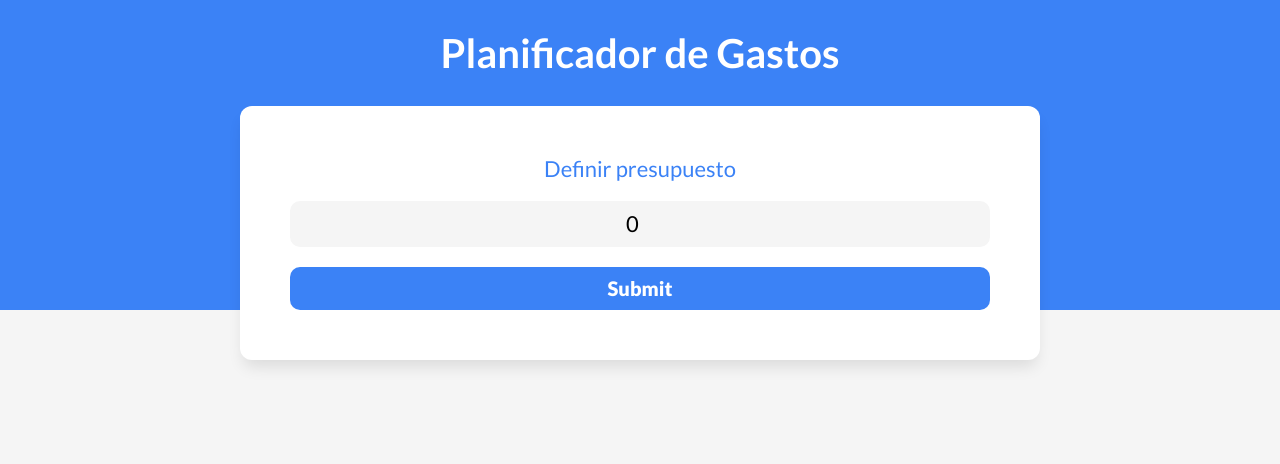
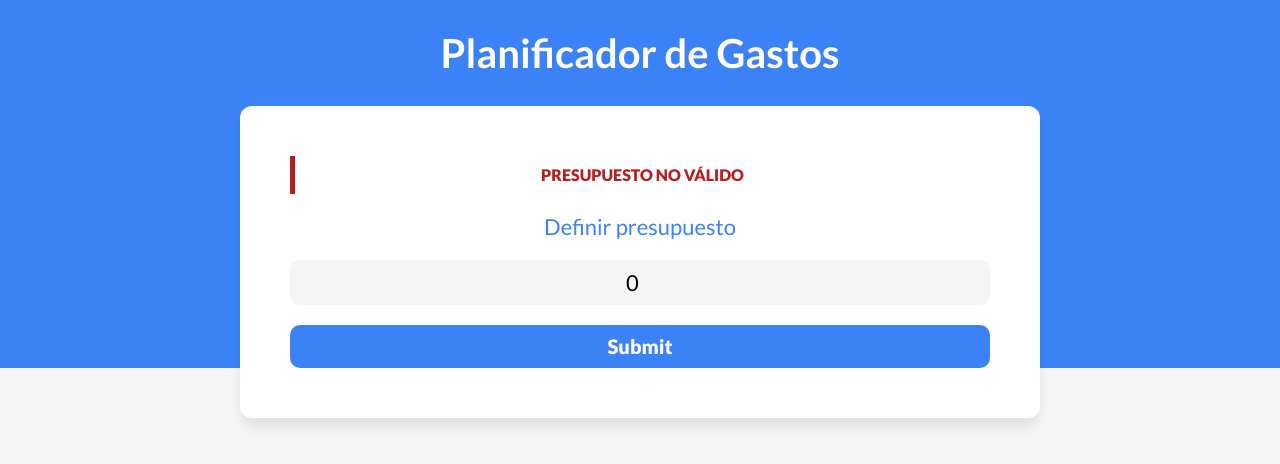
Before and after one commit to anderson2002y/expense-manage, a Vue app: page / in a window 1280 px wide. Both pictures are taken after a click on the input 640 px from the left and 288 px from the top of the page. Shown: the top 464 px of the page. Built offline with nearby package versions, Linux system fonts and the light colour scheme.

Commit message:
feat(alerts): display alerts to the user

```diff
--- a/src/App.vue
+++ b/src/App.vue
@@ -1,5 +1,12 @@
 <script setup>
+  import { ref } from 'vue';
   import Presupuesto from './components/Presupuesto.vue';
+
+  const presupuesto = ref(0);
+
+  const definirPresupuesto = (cantidad) => {
+    presupuesto.value = cantidad;
+  }
 </script>
 
 <template>
@@ -10,8 +17,12 @@
 
       <div class="contenedor-header contenedor sombra">
         <Presupuesto
-
+        v-if="presupuesto ===0"
+          @definir-presupuesto="definirPresupuesto"
         />
+        <p v-else>
+          Presupuesto válido
+        </p>
       </div>
     </header>
 
--- /dev/null
+++ b/src/components/Alerta.vue
@@ -0,0 +1,25 @@
+<template>
+  <div
+    class="alerta"
+  >
+
+  <slot></slot>
+
+  </div>
+</template>
+
+<style scoped>
+
+  .alerta {
+    padding: 1rem;
+    font-weight: 900;
+    text-transform: uppercase;
+    font-size: 1.6rem;
+    text-align: center;
+    background-color: var(--blanco);
+    border-left: .5rem solid #b91c1c;
+    color: #b91c1c;
+    margin-bottom: 2rem ;
+  }
+
+</style>
--- a/src/components/Presupuesto.vue
+++ b/src/components/Presupuesto.vue
@@ -1,13 +1,28 @@
 <script setup>
   import { ref } from 'vue';
+  import Alerta from './Alerta.vue';
 
   const presupuesto = ref(0);
+  const error = ref('');
+
+  const emit = defineEmits([
+    'definir-presupuesto',
+  ]);
 
   const definirPresupuesto = () => {
-    if(presupuesto.value <= 0 ) {
-      alert('presupuesto no valido');
+    if(presupuesto.value <= 0 || presupuesto.value === '') {
+      error.value = "Presupuesto no válido";
+
+      setTimeout(() => {
+        error.value = '';
+      }, 3000);
+
+      return;
     }
+
+    emit('definir-presupuesto', presupuesto.value);
   }
+
 </script>
 
 <template>
@@ -15,6 +30,12 @@
     class="presupuesto"
     @submit.prevent="definirPresupuesto"
   >
+
+    <Alerta
+    v-if="error"
+    >
+      {{ error }}
+    </Alerta>
 
     <div class="campo">
       <label for="nuevo-presupuesto">Definir presupuesto</label>
@@ -30,7 +51,7 @@
 
     <input
       type="submit"
-      >
+    >
 
   </form>
 </template>
```
